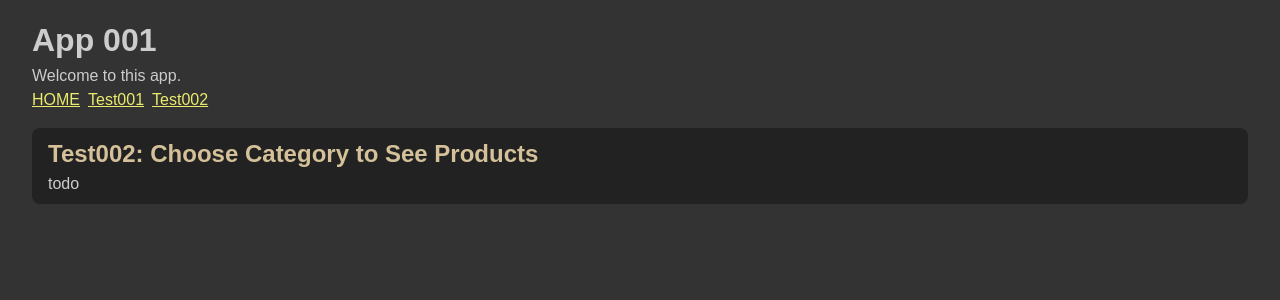
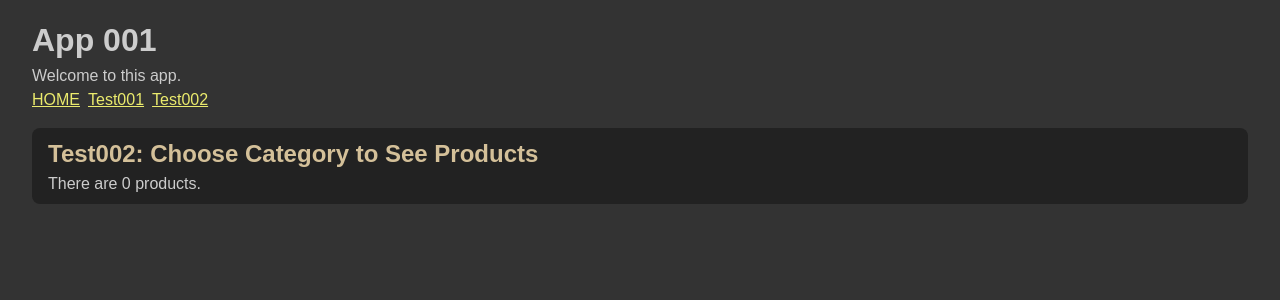
Before and after one commit to edwardtanguay/test-api-react-ts-002, a React (Vite) app: page /test002 in a window 1280 px wide. Shown: the top 300 px of the page. Built offline with nearby package versions, Linux system fonts and the light colour scheme.

Commit message:
Create product state var

```diff
--- a/src/components/Test002.tsx
+++ b/src/components/Test002.tsx
@@ -1,8 +1,13 @@
+import { useState } from "react";
+import type { Product } from "../types";
+
 export const Test002 = () => {
+	const [products, setProducts] = useState<Product[]>([]);
+
 	return (
 		<div className="area areaTest002">
 			<h2>Test002: Choose Category to See Products</h2>
-			<p>todo</p>
+			<p>There are {products.length} products.</p>
 		</div>
 	)
 }
```
